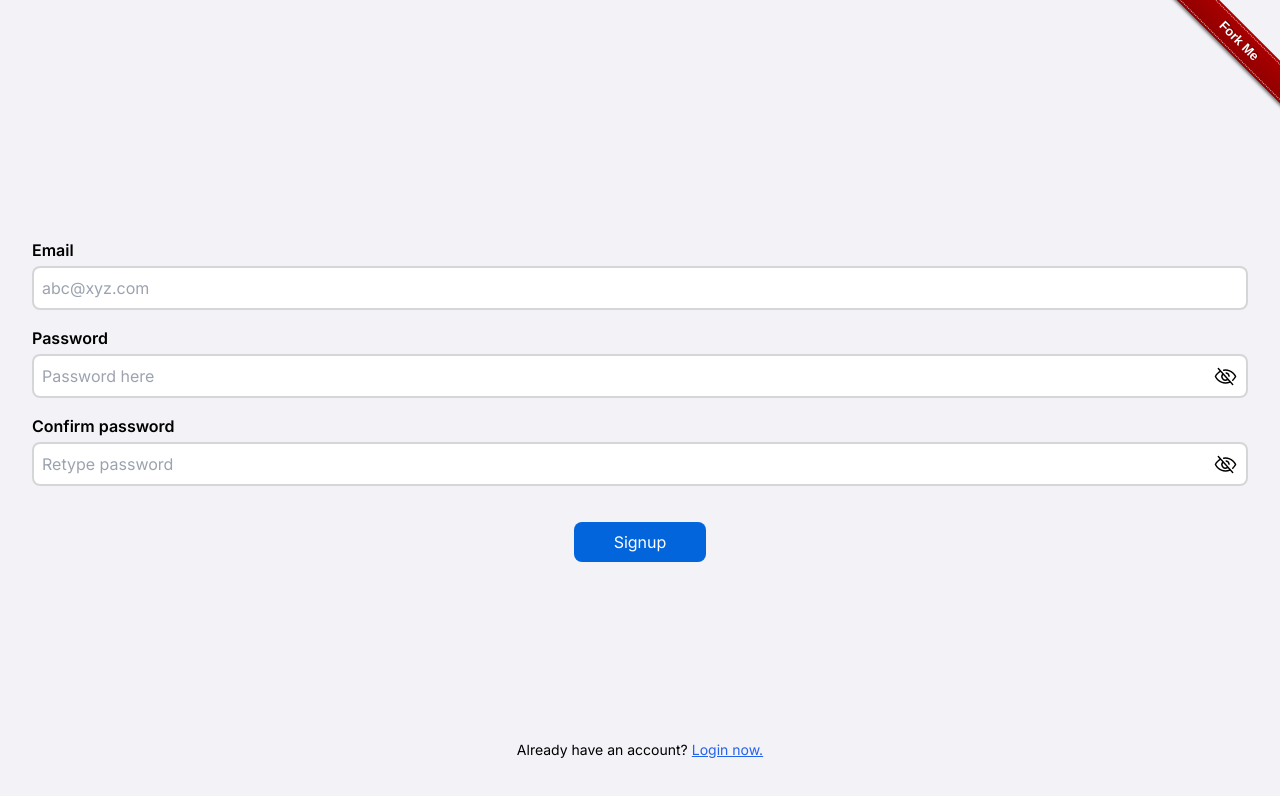
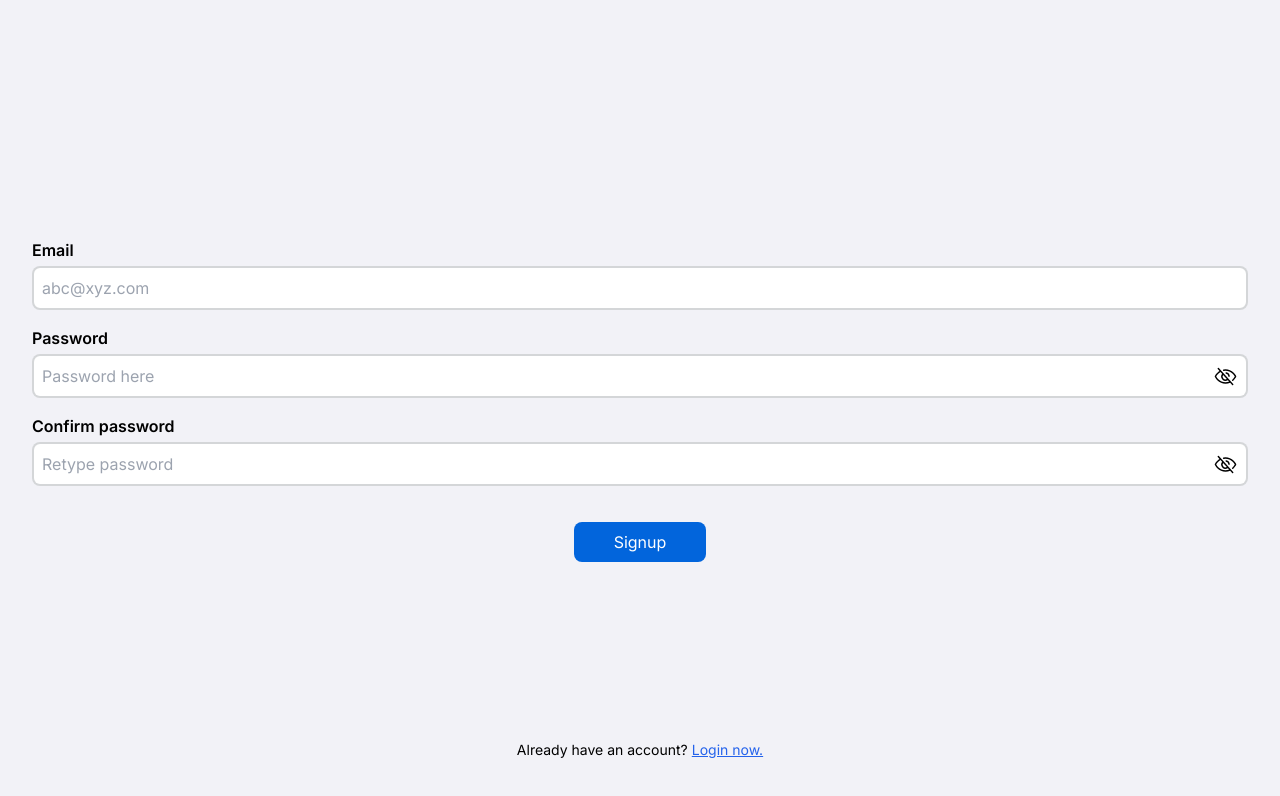
Before and after one commit to PeoplePlusAI/sunva, a Next.js app in the folder frontend/: page / in a window 1280 px wide. Shown: the top 796 px of the page. Built offline with nearby package versions, Linux system fonts and the light colour scheme.

Commit message:
feat: remove banner

```diff
--- a/frontend/src/app/layout.tsx
+++ b/frontend/src/app/layout.tsx
@@ -14,15 +14,6 @@ export default function RootLayout({children}: Readonly<{ children: React.ReactN
     return (
         <html lang="en">
         <body className={inter.className}>
-
-        <a
-            className="banner right-top"
-            href="https://github.com/PeoplePlusAI/sunva-ai"
-            data-ribbon="Fork Me"
-            title="Made with ❤️ for 🇮🇳 by People+AI"
-        />
-
-
         <SessionProvider>
             {children}
         </SessionProvider>
```
